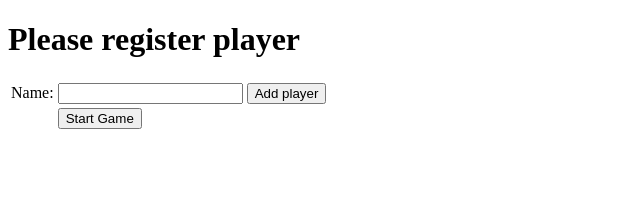
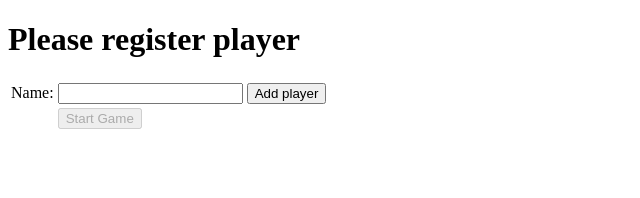
Before and after one commit to LimWaiLeongJeremy/Lady_card, an Angular app: page / in a window 1280 px wide. Shown: the top 198 px of the page, without its empty margins (0-640 px from the left). Built offline with nearby package versions, Linux system fonts and the light colour scheme.

Commit message:
disable start game button when no player

```diff
--- a/src/app/component/register/register.component.html
+++ b/src/app/component/register/register.component.html
@@ -13,7 +13,7 @@
         <tr>
           <td></td>
           <td>
-            <button (click)="startGame()">Start Game</button>
+            <button [disabled]="!playerList || playerList.length === 0" (click)="startGame()">Start Game</button>
           </td>
         </tr>
     </table>
```
